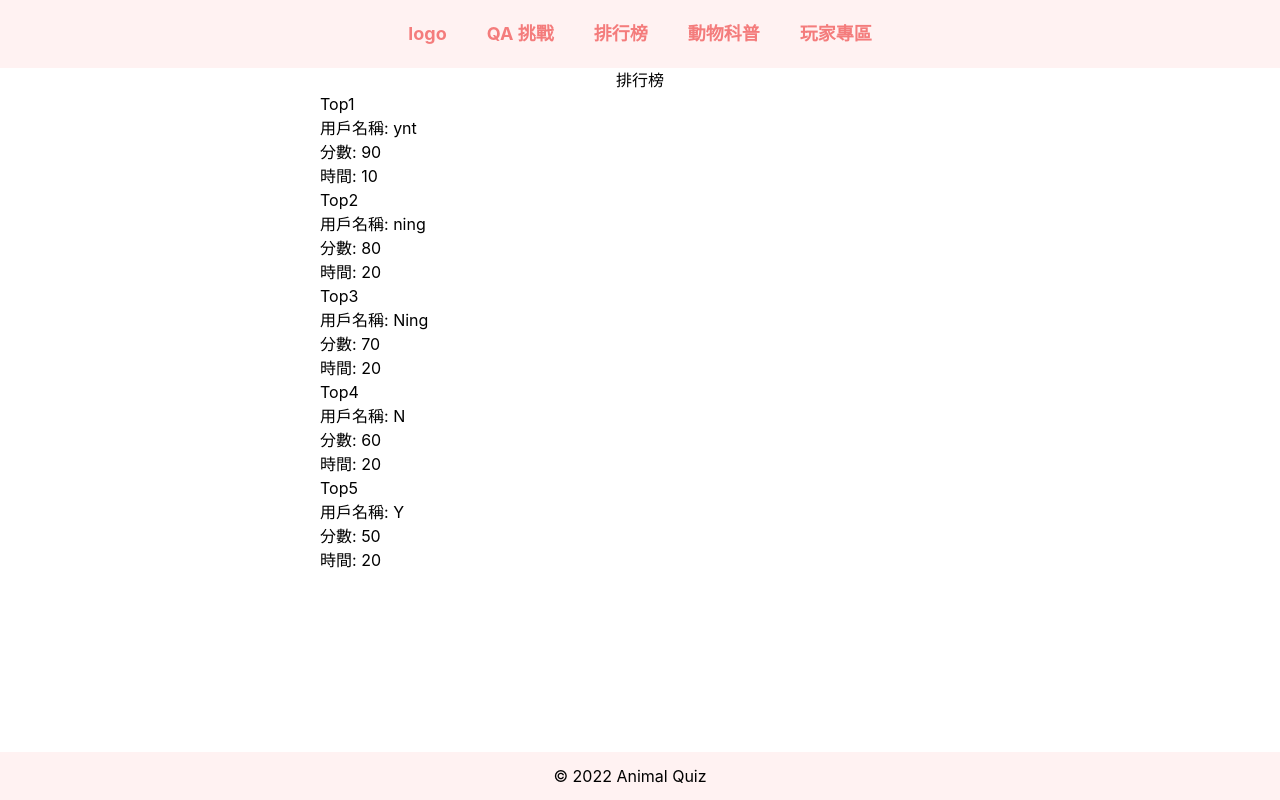
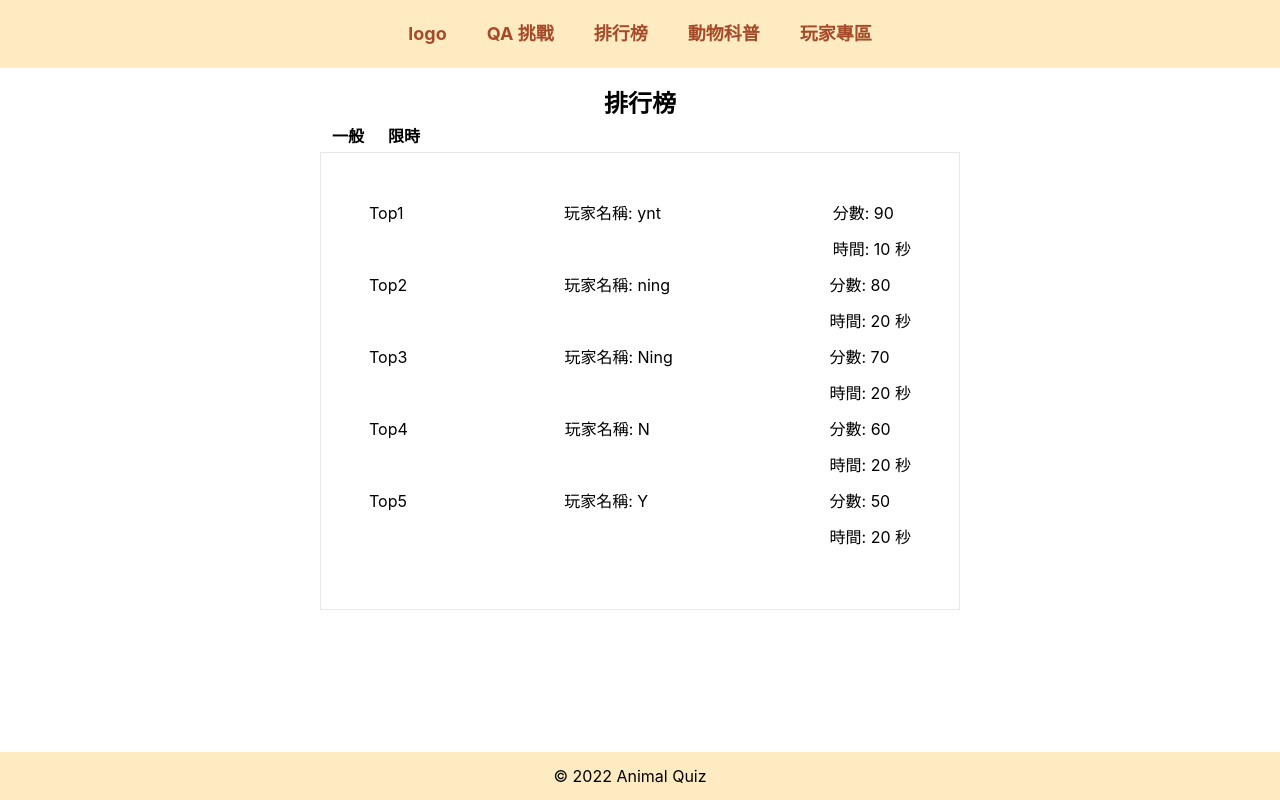
Before and after one commit to yunningtseng/animal-quiz, a React (Create React App) app: page /leaderboard in a window 1280 px wide. Built offline with nearby package versions, Linux system fonts and the light colour scheme; no server answers.

Commit message:
- feat: add home page

```diff
--- a/src/components/animal/AnimalBox.tsx
+++ b/src/components/animal/AnimalBox.tsx
@@ -11,7 +11,7 @@ function AnimalBox() {
   return (
     <div>
       <div className="flex justify-between">
-        <img src={animal.mainPic} alt="img" className="w-1/2" />
+        <img src={animal.mainPic} alt="img" className="w-1/2 rounded-lg" />
         <div className="pr-20">
           <div>
             <p className="text-4xl">{animal.nameCh}</p>
@@ -44,6 +44,12 @@ function AnimalBox() {
         ))}
       </div>
       <div>
+        行為:
+        {animal.behavior.map((behavior, index) => (
+          <div key={index}>{behavior}</div>
+        ))}
+      </div>
+      <div>
         飲食:
         {animal.diet}
       </div>
--- a/src/components/animal/AnimalList.tsx
+++ b/src/components/animal/AnimalList.tsx
@@ -9,7 +9,7 @@ function AnimalList() {
     return animals.animalList.map((animal) => (
       <div key={animal.id} className="mt-5">
         <Link to={`/animal/${animal.id}`}>
-          <img src={animal.mainPic} alt="img" className="w-40" />
+          <img src={animal.mainPic} alt="img" className="w-40 rounded-lg" />
           <p>{animal.nameCh}</p>
         </Link>
       </div>
--- a/src/components/common/Layout.tsx
+++ b/src/components/common/Layout.tsx
@@ -9,7 +9,7 @@ function Layout({ children }: LayoutProps) {
   return (
     <div className="relative min-h-screen">
       <Navigation />
-      <main>{children}</main>
+      <main className="pb-16">{children}</main>
       <Footer />
     </div>
   );
--- a/src/components/home/Home.tsx
+++ b/src/components/home/Home.tsx
@@ -1,5 +1,104 @@
+import { useNavigate } from 'react-router-dom';
+import { useAppSelector } from '../../hooks/redux';
+import { User } from '../../types/user';
+import banner from '../../images/banner.png';
+
 function Home() {
-  return <div />;
+  const rankingList: User[] = useAppSelector(
+    (state) => state.ranking.rankingList,
+  );
+  const navigate = useNavigate();
+  return (
+    <div className="w-2/3 mx-auto mt-5">
+      <div className="flex justify-between">
+        <div className="relative">
+          <button
+            type="button"
+            className="absolute top-3 left-1/4 font-bold text-2xl"
+            onClick={() => navigate('/quiz')}
+          >
+            開始來挑戰吧
+          </button>
+          <img src={banner} alt="img" className="w-96" />
+        </div>
+
+        <div className="w-52 mx-10 border ">
+          <div className="bg-black text-white font-bold text-center py-1">
+            排行榜
+          </div>
+          <div className="px-3">
+            {rankingList.map((user) => (
+              <div key={user.id} className="my-1.5">
+                <span>Top </span>
+                {user.rankingNumber}
+                <span className="mr-1">: </span>
+                {user.name}
+              </div>
+            ))}
+          </div>
+        </div>
+      </div>
+
+      <div className="mt-10">
+        <div className="flex justify-between mb-10">
+          <img
+            src="https://www.zoo.gov.tw/iTAP/03_Animals/PangolinDome/0_PangolinDome/LTS/Linnaeus'sTwo_toedSloth01.JPG"
+            alt="img"
+            className="w-125 h-80 bg-contain rounded-lg"
+          />
+          <div className="w-72  p-5 text-lg font-bold rounded-md bg-third text-white">
+            <div className="mb-3">哺乳類</div>
+            <div className="mb-5">Mammals</div>
+            <button
+              type="button"
+              className="text-sm"
+              onClick={() => navigate('/animals')}
+            >
+              查看更多
+            </button>
+          </div>
+        </div>
+
+        <div className="flex justify-between mb-10">
+          <div className="w-72  p-5 text-lg font-bold rounded-md bg-third text-white">
+            <div className="mb-3">鳥類</div>
+            <div className="mb-5">Birds</div>
+            <button
+              type="button"
+              className="text-sm"
+              onClick={() => navigate('/animals')}
+            >
+              查看更多
+            </button>
+          </div>
+          <img
+            src="http://www.zoo.gov.tw/iTAP/03_Animals/BirdWorld/Toucan/Toucan_Pic01.jpg"
+            alt="img"
+            className="w-125 h-88 rounded-lg"
+          />
+        </div>
+
+        <div className="flex justify-between">
+          <img
+            src="https://www.zoo.gov.tw/iTAP/03_Animals/InsectHouse/0_InsectHouse/LBSMB/LiuchiouBlueSpottedMilkweedButterfly.jpg"
+            alt="img"
+            className="w-125 h-88 rounded-lg"
+          />
+          <div className="w-72 p-5 text-lg font-bold rounded-md bg-third text-white">
+            <div className="mb-3">變溫動物</div>
+            <div className="mb-5">Ectotherms</div>
+            <button
+              type="button"
+              className="text-sm"
+              onClick={() => navigate('/animals')}
+            >
+              查看更多
+            </button>
+          </div>
+        </div>
+      </div>
+    </div>
+  );
 }
 
 export default Home;
--- a/src/components/leaderboard/RankingBox.tsx
+++ b/src/components/leaderboard/RankingBox.tsx
@@ -10,23 +10,26 @@ function RankingBox({ user }: RankingBoxProps) {
     return <div />;
   }
   return (
-    <div className="w-1/2 mx-auto">
+    <div className="flex justify-between mb-3">
+      <div className="mr-5">
+        Top
+        {user.rankingNumber}
+      </div>
+
+      <div className="w-32">
+        <span>玩家名稱: </span>
+        {user.name}
+      </div>
+
       <div>
-        <div>
-          Top
-          {user.rankingNumber}
-        </div>
-        <div>
-          <span>用戶名稱: </span>
-          {user.name}
-        </div>
-        <div>
+        <div className="mb-3">
           <span>分數: </span>
           {user.bestScore}
         </div>
         <div>
           <span>時間: </span>
           {user.totalTime}
+          <span> 秒</span>
         </div>
       </div>
     </div>
--- a/src/pages/AnimalsPage.tsx
+++ b/src/pages/AnimalsPage.tsx
@@ -8,7 +8,7 @@ function AnimalsPage() {
         <div>快來探索動物吧</div>
         <div className="flex justify-between">
           <div>
-            <select className="w-80 p-3 rounded-lg bg-primary">
+            <select className="w-80 p-3 rounded-lg bg-light">
               <option>所有動物</option>
               <option>Dog</option>
               <option>Cat</option>
@@ -16,7 +16,7 @@ function AnimalsPage() {
           </div>
           <div>
             <input
-              className="w-80 p-3 rounded-lg bg-primary"
+              className="w-80 p-3 rounded-lg bg-light"
               placeholder="請輸入關鍵字"
             />
           </div>
--- a/src/pages/LeaderboardPage.tsx
+++ b/src/pages/LeaderboardPage.tsx
@@ -8,11 +8,23 @@ function LeaderboardPage() {
   );
 
   return (
-    <div>
-      <p className="text-center">排行榜</p>
-      {rankingList.map((user) => (
-        <RankingBox key={user.id} user={user} />
-      ))}
+    <div className="w-1/2 mx-auto mt-5">
+      <p className="text-center font-bold text-2xl">排行榜</p>
+      <div>
+        <div className="flex">
+          <div className="bg-white text-black font-bold px-3 py-1 hover:bg-black hover:text-white">
+            一般
+          </div>
+          <div className="bg-white text-black font-bold px-3 py-1 hover:bg-black hover:text-white">
+            限時
+          </div>
+        </div>
+        <div className="border p-12">
+          {rankingList.map((user) => (
+            <RankingBox key={user.id} user={user} />
+          ))}
+        </div>
+      </div>
     </div>
   );
 }
--- a/tailwind.config.js
+++ b/tailwind.config.js
@@ -4,11 +4,16 @@ module.exports = {
   theme: {
     extend: {
       colors: {
-        primary: '#FFF2F2',
-        secondary: '#F47C7C',
+        // primary: '#FFF2F2',
+        primary: '#FFEBC1',
+        // secondary: '#F47C7C',
+        secondary: '#A64B2A',
+        third: '#BF9270',
+        light: '#F3E9DD',
       },
       width: {
         100: '25rem',
+        125: '31rem',
         150: '38rem',
         225: '56rem',
       },
```
Also changed, not shown: src/images/banner.png (added).
